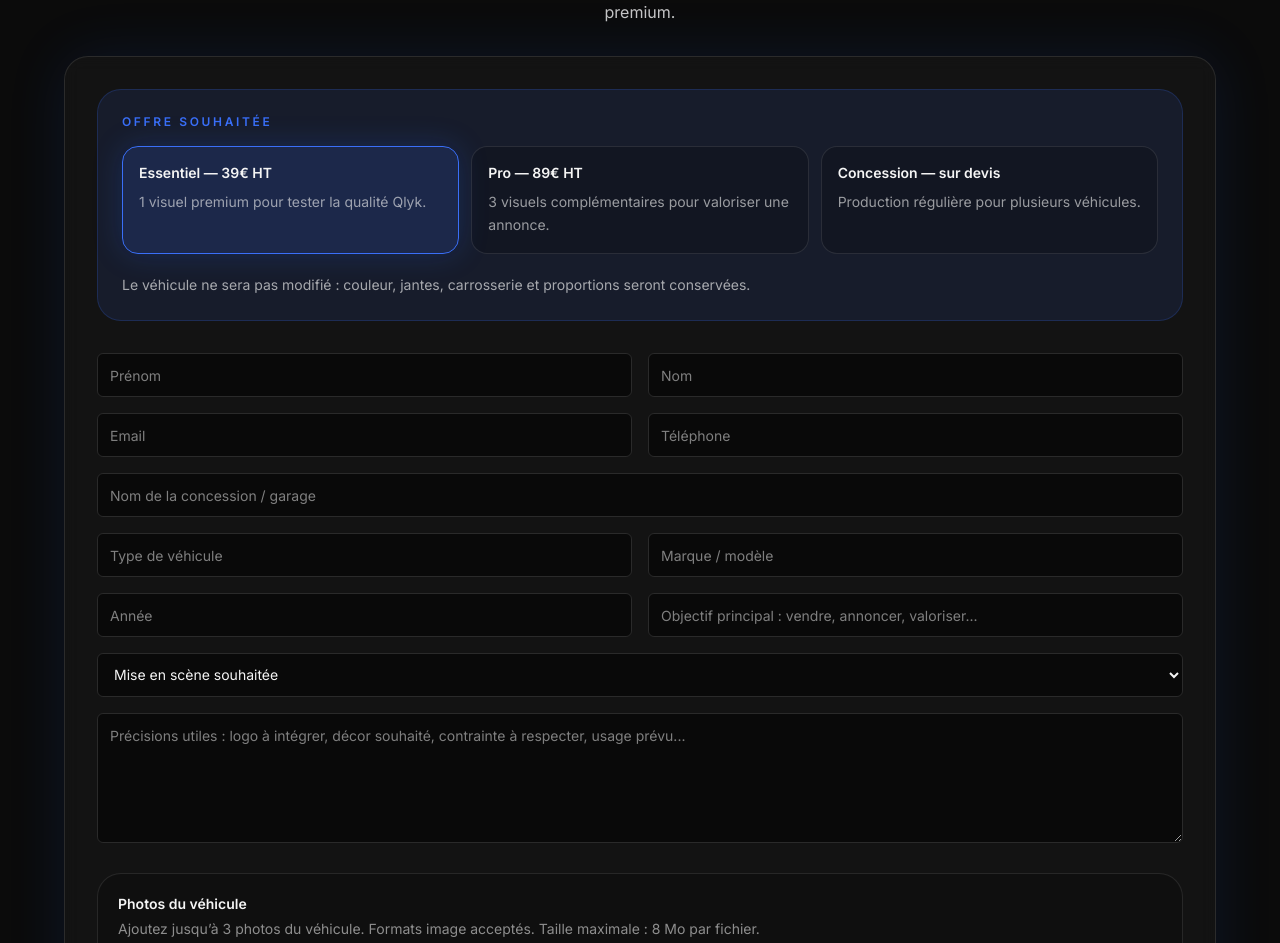
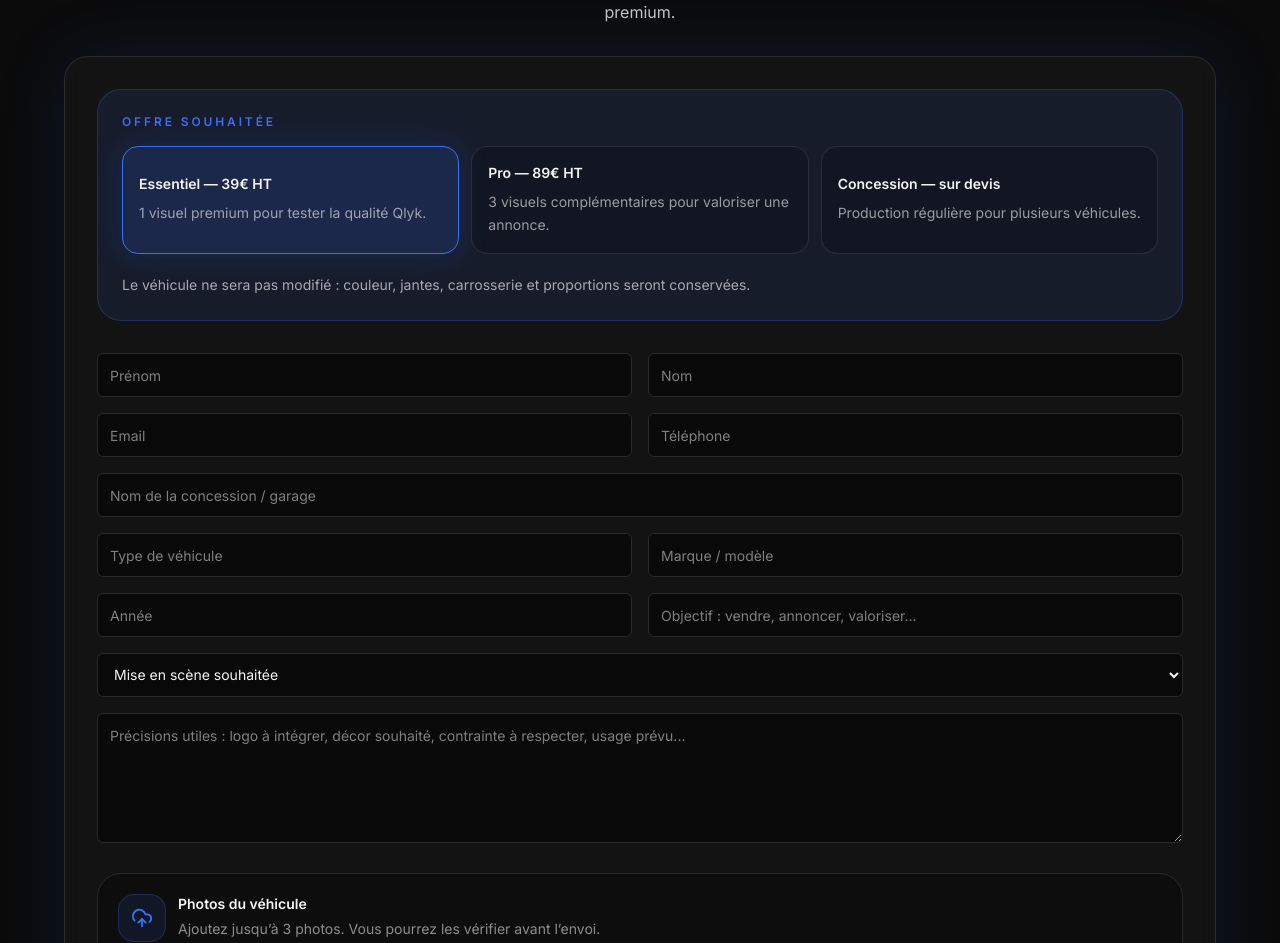
Before and after one commit to arnaudcrestey/qlyk-studio-auto, a Next.js app: page /deposer-un-vehicule in a window 1280 px wide. Shown: the part 249-1192 px from the top of the page. Built offline with nearby package versions, Linux system fonts and the light colour scheme.

Commit message:
Update vehicle-deposit-form.tsx

```diff
--- a/components/vehicle-deposit-form.tsx
+++ b/components/vehicle-deposit-form.tsx
@@ -1,6 +1,8 @@
 'use client';
 
 import { FormEvent, useMemo, useState } from 'react';
+import { useRouter } from 'next/navigation';
+import { UploadCloud, X, CheckCircle2 } from 'lucide-react';
 import { UploadDropzone } from '@/lib/uploadthing';
 import { Button } from '@/components/ui/button';
 import { Input } from '@/components/ui/input';
@@ -43,6 +45,8 @@ const stagingOptions = [
 ];
 
 export function VehicleDepositForm() {
+  const router = useRouter();
+
   const [status, setStatus] = useState<Status>('idle');
   const [message, setMessage] = useState('');
   const [selectedOffer, setSelectedOffer] = useState<Offer>('essentiel');
@@ -52,6 +56,19 @@ export function VehicleDepositForm() {
     () => offerOptions.find((offer) => offer.value === selectedOffer),
     [selectedOffer]
   );
+
+  function handleOfferChange(offer: Offer) {
+    if (offer === 'concession') {
+      router.push('/contact?objet=concession');
+      return;
+    }
+
+    setSelectedOffer(offer);
+  }
+
+  function removeFile(url: string) {
+    setUploadedFiles((files) => files.filter((file) => file.url !== url));
+  }
 
   async function handleSubmit(event: FormEvent<HTMLFormElement>) {
     event.preventDefault();
@@ -68,6 +85,7 @@ export function VehicleDepositForm() {
 
     const payload = {
       ...Object.fromEntries(formData.entries()),
+      offer: selectedOffer,
       uploadedFiles
     };
 
@@ -80,23 +98,15 @@ export function VehicleDepositForm() {
 
       const data = await response.json();
 
-      if (!response.ok) {
+      if (!response.ok || data.success !== true) {
         setStatus('error');
         setMessage(data.error ?? 'Erreur lors de l’envoi.');
         return;
       }
 
-      setStatus('success');
-      setMessage(
-        selectedOffer === 'concession'
-          ? 'Votre demande a bien été envoyée. Nous reviendrons vers vous avec une proposition adaptée.'
-          : 'Votre véhicule a bien été déposé. Vous allez recevoir les prochaines indications.'
-      );
-
-      event.currentTarget.reset();
-      setSelectedOffer('essentiel');
-      setUploadedFiles([]);
-    } catch {
+      router.push('/deposer-un-vehicule/succes');
+    } catch (error) {
+      console.error('DEPOT FORM ERROR:', error);
       setStatus('error');
       setMessage('Service indisponible, veuillez réessayer.');
     }
@@ -105,10 +115,10 @@ export function VehicleDepositForm() {
   return (
     <form
       onSubmit={handleSubmit}
-      className="mx-auto w-full max-w-6xl rounded-3xl border border-white/10 bg-white/[0.035] p-5 shadow-[0_0_60px_rgba(37,99,235,0.12)] backdrop-blur sm:p-7 lg:p-8"
+      className="mx-auto w-full max-w-6xl rounded-3xl border border-white/10 bg-white/[0.035] p-5 shadow-[0_0_70px_rgba(37,99,235,0.14)] backdrop-blur sm:p-7 lg:p-8"
     >
-      <div className="mb-8 rounded-3xl border border-premium/20 bg-premium/10 p-5 sm:p-6">
-        <p className="text-xs font-semibold uppercase tracking-[0.22em] text-premium">
+      <div className="mb-8 rounded-3xl border border-premium/25 bg-premium/10 p-5 sm:p-6">
+        <p className="text-xs font-semibold uppercase tracking-[0.24em] text-premium">
           Offre souhaitée
         </p>
 
@@ -117,23 +127,16 @@ export function VehicleDepositForm() {
             const active = selectedOffer === offer.value;
 
             return (
-              <label
+              <button
                 key={offer.value}
-                className={`cursor-pointer rounded-2xl border p-4 transition-all duration-300 ${
+                type="button"
+                onClick={() => handleOfferChange(offer.value)}
+                className={`rounded-2xl border p-4 text-left transition-all duration-300 ${
                   active
                     ? 'border-premium bg-premium/15 shadow-[0_0_30px_rgba(37,99,235,0.22)]'
                     : 'border-white/10 bg-black/20 hover:border-premium/40 hover:bg-white/[0.04]'
                 }`}
               >
-                <input
-                  type="radio"
-                  name="offer"
-                  value={offer.value}
-                  checked={active}
-                  onChange={() => setSelectedOffer(offer.value)}
-                  className="sr-only"
-                />
-
                 <span className="block text-sm font-semibold text-foreground">
                   {offer.label}
                 </span>
@@ -141,7 +144,7 @@ export function VehicleDepositForm() {
                 <span className="mt-2 block text-sm leading-relaxed text-foreground/60">
                   {offer.description}
                 </span>
-              </label>
+              </button>
             );
           })}
         </div>
@@ -172,11 +175,7 @@ export function VehicleDepositForm() {
 
       <div className="mt-4 grid gap-4 sm:grid-cols-2">
         <Input name="year" placeholder="Année" inputMode="numeric" required />
-        <Input
-          name="objective"
-          placeholder="Objectif principal : vendre, annoncer, valoriser..."
-          required
-        />
+        <Input name="objective" placeholder="Objectif : vendre, annoncer, valoriser..." required />
       </div>
 
       <div className="mt-4">
@@ -201,14 +200,20 @@ export function VehicleDepositForm() {
         />
       </div>
 
-      <div className="mt-6 rounded-3xl border border-white/10 bg-black/20 p-4 sm:p-5">
-        <div className="mb-4">
+      <div className="mt-6 rounded-3xl border border-white/10 bg-black/25 p-4 sm:p-5">
+        <div className="mb-4 flex items-start gap-3">
+          <div className="rounded-2xl border border-premium/25 bg-premium/10 p-3 text-premium">
+            <UploadCloud size={22} />
+          </div>
+
+          <div>
             <p className="text-sm font-semibold text-foreground">
               Photos du véhicule
             </p>
             <p className="mt-1 text-sm leading-relaxed text-foreground/55">
-            Ajoutez jusqu’à 3 photos du véhicule. Formats image acceptés. Taille maximale : 8 Mo par fichier.
+              Ajoutez jusqu’à 3 photos. Vous pourrez les vérifier avant l’envoi.
             </p>
+          </div>
         </div>
 
         <UploadDropzone
@@ -234,7 +239,7 @@ export function VehicleDepositForm() {
           }}
           appearance={{
             container:
-              'rounded-2xl border border-white/10 bg-white/[0.03] p-6 transition hover:border-premium/40',
+              'rounded-3xl border border-dashed border-white/15 bg-white/[0.03] p-8 transition hover:border-premium/50 hover:bg-premium/[0.04]',
             label: 'text-foreground font-medium',
             allowedContent: 'text-foreground/45 text-sm',
             button:
@@ -246,23 +251,46 @@ export function VehicleDepositForm() {
           }}
         />
 
-        {uploadedFiles.length > 0 ? (
-          <div className="mt-4 rounded-2xl border border-green-400/20 bg-green-400/10 p-4">
-            <p className="text-sm font-medium text-green-300">
-              {uploadedFiles.length} photo
-              {uploadedFiles.length > 1 ? 's' : ''} ajoutée
-              {uploadedFiles.length > 1 ? 's' : ''}
+        {uploadedFiles.length > 0 && (
+          <div className="mt-5 grid gap-4 sm:grid-cols-2 lg:grid-cols-3">
+            {uploadedFiles.map((file, index) => (
+              <div
+                key={file.url}
+                className="group overflow-hidden rounded-3xl border border-white/10 bg-white/[0.04]"
+              >
+                <div className="relative aspect-[4/3] overflow-hidden bg-black">
+                  <img
+                    src={file.url}
+                    alt={file.name}
+                    className="h-full w-full object-cover transition duration-500 group-hover:scale-105"
+                  />
+
+                  <button
+                    type="button"
+                    onClick={() => removeFile(file.url)}
+                    className="absolute right-3 top-3 rounded-full bg-black/70 p-2 text-white backdrop-blur transition hover:bg-red-500"
+                    aria-label="Supprimer la photo"
+                  >
+                    <X size={16} />
+                  </button>
+
+                  <div className="absolute left-3 top-3 rounded-full bg-green-400/90 px-3 py-1 text-xs font-semibold text-black">
+                    Photo {index + 1}
+                  </div>
+                </div>
+
+                <div className="p-4">
+                  <p className="truncate text-sm font-medium text-foreground">
+                    {file.name}
                   </p>
-
-            <ul className="mt-3 space-y-2 text-sm text-foreground/70">
-              {uploadedFiles.map((file) => (
-                <li key={file.url} className="truncate">
-                  {file.name}
-                </li>
+                  <p className="mt-1 text-xs text-foreground/45">
+                    Photo chargée avec succès
+                  </p>
+                </div>
+              </div>
             ))}
-            </ul>
           </div>
-        ) : null}
+        )}
       </div>
 
       <div className="mt-7 flex flex-col gap-4 border-t border-white/10 pt-6 sm:flex-row sm:items-center sm:justify-between">
@@ -280,15 +308,11 @@ export function VehicleDepositForm() {
           type="submit"
           className="h-12 rounded-full px-8 text-sm font-medium sm:min-w-[240px]"
         >
-          {status === 'loading'
-            ? 'Envoi en cours...'
-            : selectedOffer === 'concession'
-              ? 'Envoyer ma demande'
-              : 'Continuer avec cette offre'}
+          {status === 'loading' ? 'Envoi en cours...' : 'Continuer avec cette offre'}
         </Button>
       </div>
 
-      {message ? (
+      {message && (
         <p
           className={`mt-5 rounded-2xl border px-4 py-3 text-sm ${
             status === 'success'
@@ -299,7 +323,7 @@ export function VehicleDepositForm() {
         >
           {message}
         </p>
-      ) : null}
+      )}
     </form>
   );
 }
```
Lines whose indentation alone changed are shown as unchanged.
